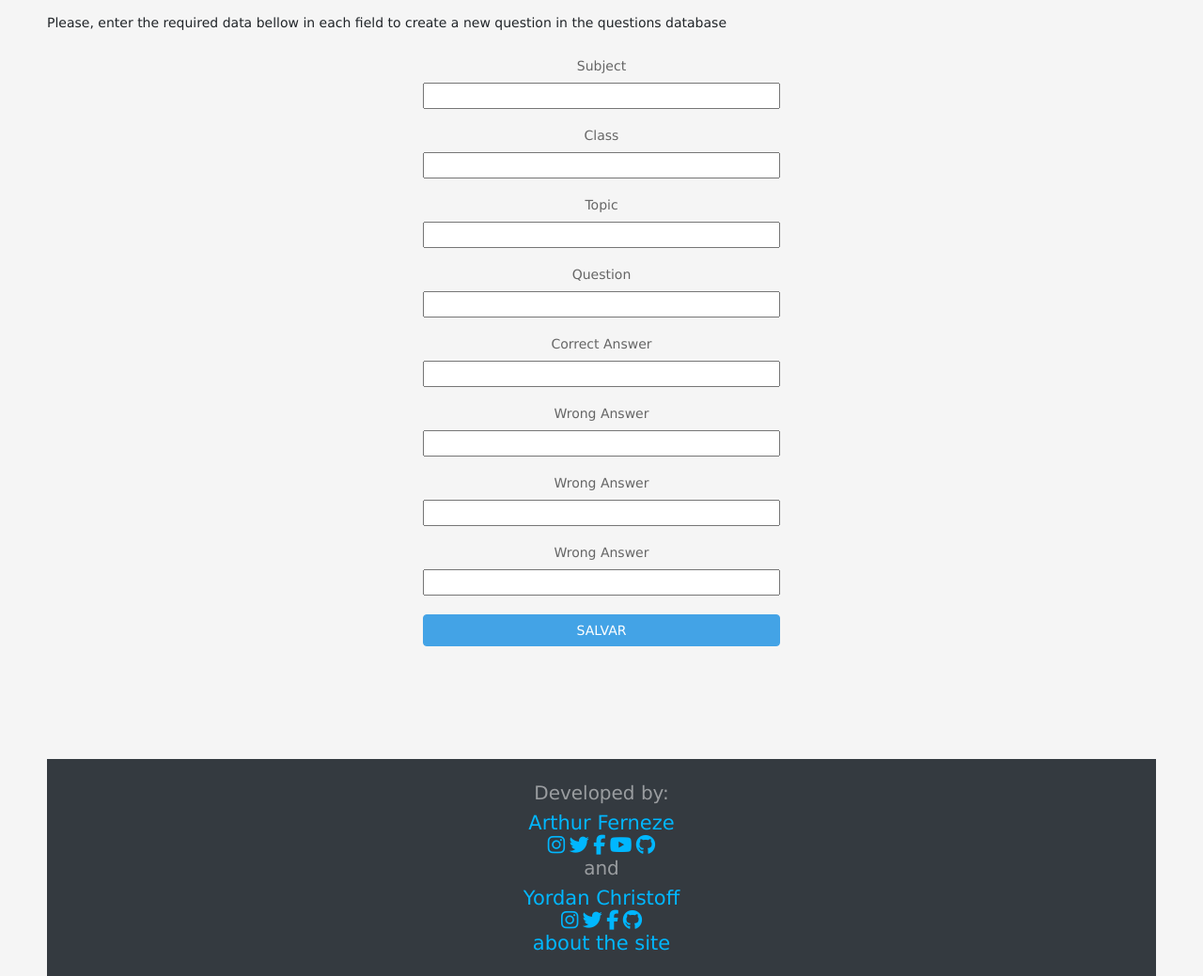
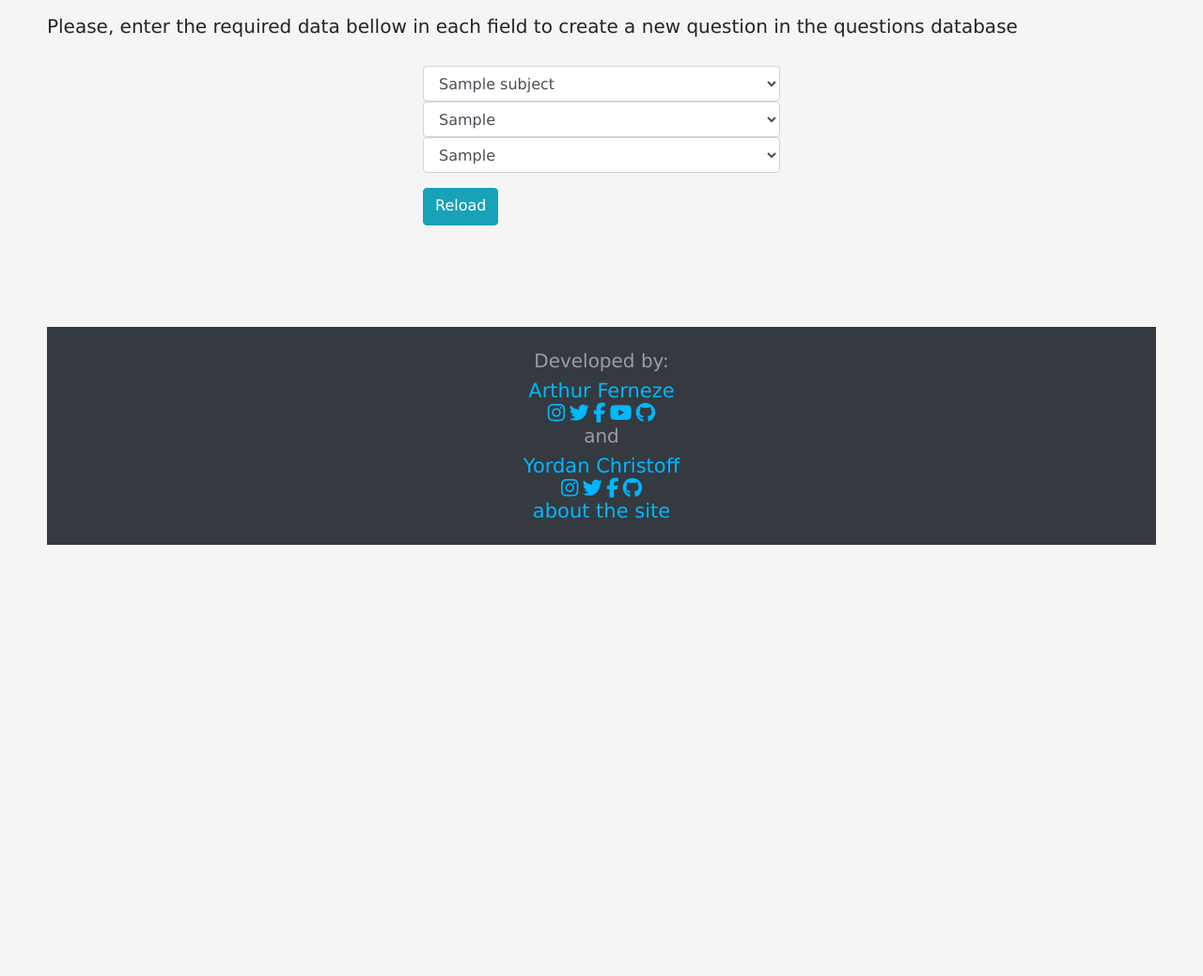
Before and after one commit to farneze/Project-Ironhack-FS-Application, a Node server app: page /addnewquestion in a window 1280 px wide. Shown: the part 80-1119 px from the top of the page at 94% size. After the commit the page ends 660 px from the top, so only its background shows below. Run offline with Node 20, Linux system fonts and the light colour scheme; tables that the repository leaves empty hold one stand-in row (values such as "Sample post"); some libraries are stand-ins or nearby versions.

Commit message:
Questions system almost done

```diff
--- a/routes/index.routes.js
+++ b/routes/index.routes.js
@@ -9,7 +9,22 @@ const passport = require("passport");
 const User = require("../models/User.model");
 const Subject = require("../models/Subjects.model");
 const Question = require("../models/Question.model");
-// const User = require("../models/User.model");
+//pop...noice!
+
+router.get("/addsubjects", async (req, res) => {
+  const result = await Subject.create(
+    { subject: "Biologia", classs: "TemaBio1", topic: "TopicoTemaBio11" },
+    { subject: "Biologia", classs: "TemaBio1", topic: "TopicoTemaBio12" },
+    { subject: "Biologia", classs: "TemaBio2", topic: "TopicoTemaBio21" },
+    { subject: "Biologia", classs: "TemaBio2", topic: "TopicoTemaBio22" },
+    { subject: "História", classs: "TemaHist1", topic: "TopicoTemaHist11" },
+    { subject: "História", classs: "TemaHist1", topic: "TopicoTemaHist12" },
+    { subject: "História", classs: "TemaHist2", topic: "TopicoTemaHist21" },
+    { subject: "História", classs: "TemaHist2", topic: "TopicoTemaHist22" }
+  );
+});
+
+
 
 /* GET home page */
 router.get("/", (req, res) => res.render("index", { title: "Meu saiti 🚀" }));
@@ -128,9 +143,68 @@ router.get("/logout", (req, res) => {
 
 
 // QUESTIONS SYSTEM - get and post routes
-router.get("/addnewquestion", (req, res) => {
-  res.render("addQuestion");
+router.get("/addnewquestion", async(req, res) => {
+  let subject = await Subject.find({}, { subject: 1, _id: 0 });
+  let classs = await Subject.find({}, { classs: 1, _id: 0 });
+  let topic = await Subject.find({}, { topic: 1, _id: 0 });
+
+  subject = subject
+    .map((el) => el.subject)
+    .filter((el, i, arr) => el != arr[i + 1]);
+  classs = classs
+    .map((el) => el.classs)
+    .filter((el, i, arr) => el != arr[i + 1]);
+  topic = topic.map((el) => el.topic).filter((el, i, arr) => el != arr[i + 1]);
+
+  res.render("questions/addQuestion", { subject, classs, topic });
 });
+
+router.get("/queryquestion", async (req, res) => {
+  let subject = req.query.subject;
+  let classs = req.query.classs;
+  let topic = req.query.topic;
+
+  if (req.query.subject == undefined) {
+    subject = await Subject.find({}, { subject: 1, _id: 0 });
+    subject = subject
+      .map((el) => el.subject)
+      .filter((el, i, arr) => el != arr[i + 1]);
+    subject.unshift("Select subject");
+    res.render("questions/addQuestion", { subject });
+  } else if (req.query.classs == undefined) {
+    classs = await Subject.find({ subject: subject }, { classs: 1, _id: 0 });
+    classs = classs
+      .map((el) => el.classs)
+      .filter((el, i, arr) => el != arr[i + 1]);
+    subject = [subject];
+    classs.unshift("Select class");
+    res.render("questions/addQuestion", { subject, classs });
+  } else if (req.query.topic == undefined) {
+    topic = await Subject.find(
+      { subject: subject, classs: classs },
+      { topic: 1, _id: 0 }
+    );
+    topic = topic
+      .map((el) => el.topic)
+      .filter((el, i, arr) => el != arr[i + 1]);
+    subject = [subject];
+    classs = [classs];
+    topic.unshift("Select topic");
+    res.render("questions/addQuestion", { subject, classs, topic });
+  } else {
+    subject = [subject];
+    classs = [classs];
+    topic = [topic];
+    res.render("questions/addQuestion", {
+      subject,
+      classs,
+      topic,
+      myBool: true,
+    });
+  }
+});
+
+
 
 router.post("/addnewquestion", async (req, res) => {
   let {
@@ -167,51 +241,6 @@ router.post("/addnewquestion", async (req, res) => {
 });
 
 //SUBJECT SYSTEM - routes related to it
-
-router.get("/listsubjects", async (req, res) => {
-  let subject = await Subject.find({}, { subject: 1, _id: 0 }); //.exec();
-  let classs = await Subject.find({}, { classs: 1, _id: 0 }); //.exec();
-  let topic = await Subject.find({}, { topic: 1, _id: 0 }); //.exec();
-
-  subject = subject
-    .map((el) => el.subject)
-    .filter((el, i, arr) => el != arr[i + 1]);
-  classs = classs
-    .map((el) => el.classs)
-    .filter((el, i, arr) => el != arr[i + 1]);
-  topic = topic.map((el) => el.topic).filter((el, i, arr) => el != arr[i + 1]);
-});
-
-router.get("/addsubjects", async (req, res) => {
-  const result = await Subject.create(
-    { subject: "Biologia", classs: "TemaBio1", topic: "TopicoTemaBio11" },
-    { subject: "Biologia", classs: "TemaBio1", topic: "TopicoTemaBio12" },
-    { subject: "Biologia", classs: "TemaBio2", topic: "TopicoTemaBio21" },
-    { subject: "Biologia", classs: "TemaBio2", topic: "TopicoTemaBio22" },
-    { subject: "História", classs: "TemaHist1", topic: "TopicoTemaHist11" },
-    { subject: "História", classs: "TemaHist1", topic: "TopicoTemaHist12" },
-    { subject: "História", classs: "TemaHist2", topic: "TopicoTemaHist21" },
-    { subject: "História", classs: "TemaHist2", topic: "TopicoTemaHist22" }
-  );
-});
-
-router.get("/addnewsubjects", async (req, res) => {
-  let subject = await Subject.find({}, { subject: 1, _id: 0 });
-  let classs = await Subject.find({}, { classs: 1, _id: 0 });
-  let topic = await Subject.find({}, { topic: 1, _id: 0 });
-
-  subject = subject
-    .map((el) => el.subject)
-    .filter((el, i, arr) => el != arr[i + 1]);
-  classs = classs
-    .map((el) => el.classs)
-    .filter((el, i, arr) => el != arr[i + 1]);
-  topic = topic.map((el) => el.topic).filter((el, i, arr) => el != arr[i + 1]);
-
-  res.render("subjects/editDeleteSubjects", { subject, classs, topic });
-});
-
-// ===================== EDIT / DELETE =============
 router.get("/querysubjects", async (req, res) => {
   let subject = req.query.subject;
   let classs = req.query.classs;
@@ -313,12 +342,22 @@ router.get("/deletesubjects", async (req, res) => {
 
 // FRIENDS SYSTEM - routes related
 router.get("/addfriend", (req, res) => {
-  res.render("addFriend");
+  res.render("friends/addFriend");
 })
 
-router.get("/addfriend", (req, res) => {
-  res.render("addFriend");
-})
+router.get("/populatefriends", async (req, res) => {
+  const result = await User.create(
+    { subject: "Biologia", classs: "TemaBio1", topic: "TopicoTemaBio11" },
+    { subject: "Biologia", classs: "TemaBio1", topic: "TopicoTemaBio12" },
+    { subject: "Biologia", classs: "TemaBio2", topic: "TopicoTemaBio21" },
+    { subject: "Biologia", classs: "TemaBio2", topic: "TopicoTemaBio22" },
+    { subject: "História", classs: "TemaHist1", topic: "TopicoTemaHist11" },
+    { subject: "História", classs: "TemaHist1", topic: "TopicoTemaHist12" },
+    { subject: "História", classs: "TemaHist2", topic: "TopicoTemaHist21" },
+    { subject: "História", classs: "TemaHist2", topic: "TopicoTemaHist22" }
+  );
+});
+
 
 
 router.get("/developers", (req, res) => {
--- a/views/addQuestion.hbs
+++ /dev/null
@@ -1,62 +0,0 @@
-{{!-- Aqui há o formulário para se adicionar uma nova questão
-ao banco de dados. Ele receberá cada uma das ropriedades
-necessárias e enviará como metodo "post" para o indexRoutes --}}
-<h1>{{title}}</h1>
-<p>Please, enter the required data bellow in each field to create a new question in the questions database</p>
-
-<form action="/addnewquestion" method="POST">
-  <label>Subject</label>
-  <input type="text" name="subject">
-  {{!-- Mensagem de erro para validacao do formulario --}}
-  {{#if subject}}
-  {{> errorPartial subject}}
-  {{/if}}
-  <label>Class</label>
-  <input type="text" name="classs">
-  {{#if classs}}
-  {{> errorPartial classs}}
-  {{/if}}
-
-  <label>Topic</label>
-  <input type="text" name="topic">
-  {{#if topic}}
-  {{> errorPartial topic}}
-  {{/if}}
-
-  <label>Question</label>
-  <input type="text" name="question" rows="4" cols="50">
-  {{#if question}}
-  {{> errorPartial question}}
-  {{/if}}
-
-  <label>Correct Answer</label>
-  <input type="text" name="correctAnswer" rows="4" cols="50">
-  {{#if correctAnswer}}
-  {{> errorPartial correctAnswer}}
-  {{/if}}
-
-
-  <label>Wrong Answer</label>
-  <input type="text" name="wrongAnswer" rows="4" cols="50">
-  {{#if  wrongAnswers}}
-  {{> errorPartial  wrongAnswers}}
-  {{/if}}
-
-  <label>Wrong Answer</label>
-  <input type="text" name="wrongAnswer" rows="4" cols="50">
-  {{#if  wrongAnswers}}
-  {{> errorPartial  wrongAnswers}}
-  {{/if}}
-
-  <label>Wrong Answer</label>
-  <input type="text" name="wrongAnswer" rows="4" cols="50">
-  {{#if  wrongAnswers}}
-  {{> errorPartial  wrongAnswers}}
-  {{/if}}
-
-
-  <button type="submit">Salvar</button>
-  {{#if errorMessage}}
-  {{> errorPartial errorMessage}}
-  {{/if}}
-</form>
--- a/views/layout.hbs
+++ b/views/layout.hbs
@@ -2,16 +2,16 @@
 <html lang="en">
 
   <head>
+
     <meta charset="UTF-8">
     <meta name="viewport" content="width=device-width, initial-scale=1.0">
     <meta http-equiv="X-UA-Compatible" content="ie=edge">
     <title>{{title}}</title>
     <link href="https://stackpath.bootstrapcdn.com/bootstrap/4.3.1/css/bootstrap.min.css" rel="stylesheet" />
-    {{!-- <script src="https://stackpath.bootstrapcdn.com/bootstrap/4.1.3/js/bootstrap.min.js" integrity="sha384-ChfqqxuZUCnJSK3+MXmPNIyE6ZbWh2IMqE241rYiqJxyMiZ6OW/JmZQ5stwEULTy" crossorigin="anonymous"></script>
-    <script src="https://code.jquery.com/jquery-3.3.1.slim.min.js" integrity="sha384-q8i/X+965DzO0rT7abK41JStQIAqVgRVzpbzo5smXKp4YfRvH+8abtTE1Pi6jizo" crossorigin="anonymous"></script>
-    <script src="https://cdnjs.cloudflare.com/ajax/libs/popper.js/1.14.3/umd/popper.min.js" integrity="sha384-ZMP7rVo3mIykV+2+9J3UJ46jBk0WLaUAdn689aCwoqbBJiSnjAK/l8WvCWPIPm49" crossorigin="anonymous"></script> --}}
+
     <link rel="stylesheet" href="/stylesheets/style.css" />
     <script src="https://kit.fontawesome.com/e51ecd7475.js" crossorigin="anonymous"></script>
+
   </head>
 
   <body>
@@ -132,6 +132,9 @@
     </footer> --}}
 
     <script src="/javascripts/script.js"></script>
+    <script src="https://code.jquery.com/jquery-3.2.1.slim.min.js" integrity="sha384-KJ3o2DKtIkvYIK3UENzmM7KCkRr/rE9/Qpg6aAZGJwFDMVNA/GpGFF93hXpG5KkN" crossorigin="anonymous"></script>
+    <script src="https://cdnjs.cloudflare.com/ajax/libs/popper.js/1.12.9/umd/popper.min.js" integrity="sha384-ApNbgh9B+Y1QKtv3Rn7W3mgPxhU9K/ScQsAP7hUibX39j7fakFPskvXusvfa0b4Q" crossorigin="anonymous"></script>
+    <script src="https://maxcdn.bootstrapcdn.com/bootstrap/4.0.0/js/bootstrap.min.js" integrity="sha384-JZR6Spejh4U02d8jOt6vLEHfe/JQGiRRSQQxSfFWpi1MquVdAyjUar5+76PVCmYl" crossorigin="anonymous"></script>
   </body>
 
 </html>
--- /dev/null
+++ b/views/questions/addQuestion.hbs
@@ -0,0 +1,78 @@
+{{!-- Aqui há o formulário para se adicionar uma nova questão
+ao banco de dados. Ele receberá cada uma das ropriedades
+necessárias e enviará como metodo "post" para o indexRoutes --}}
+<h1>{{title}}</h1>
+<h5>Please, enter the required data bellow in each field to create a new question in the questions database</h5>
+
+
+
+<form action="/queryquestion" method="GET">
+
+  <div class="form-group">
+      <select id="inputSubject" class="form-control" name="subject" onchange="this.form.submit()">
+          {{#each subject}}
+              <option value="{{this}}">{{this}}</option>
+          {{/each}}
+      </select>
+
+      {{#if classs}}
+        <select id="inputClass" class="form-control" name="classs" onchange="this.form.submit()">
+            {{#each classs}}
+                <option value="{{this}}">{{this}}</option>
+            {{/each}}
+        </select>
+      {{/if}}
+
+      {{#if topic}}
+        <select id="inputTopic" class="form-control" name="topic" onchange="this.form.submit()">
+            {{#each topic}}
+                <option value="{{this}}">{{this}}</option>
+            {{/each}}
+        </select>
+      {{/if}}
+
+
+  </div>
+  <a href="/addnewquestion" class="pb-2 mb-2 btn btn-info" role="button">Reload</a>
+
+  {{#if myBool}}
+      <label>Question</label>
+      <input type="text" name="question" rows="4" cols="50">
+      {{#if question}}
+      {{> errorPartial question}}
+      {{/if}}
+
+      <label>Correct Answer</label>
+      <input type="text" name="correctAnswer" rows="4" cols="50">
+      {{#if correctAnswer}}
+      {{> errorPartial correctAnswer}}
+      {{/if}}
+
+
+      <label>Wrong Answer</label>
+      <input type="text" name="wrongAnswer" rows="4" cols="50">
+      {{#if  wrongAnswers}}
+      {{> errorPartial  wrongAnswers}}
+      {{/if}}
+
+      <label>Wrong Answer</label>
+      <input type="text" name="wrongAnswer" rows="4" cols="50">
+      {{#if  wrongAnswers}}
+      {{> errorPartial  wrongAnswers}}
+      {{/if}}
+
+      <label>Wrong Answer</label>
+      <input type="text" name="wrongAnswer" rows="4" cols="50">
+      {{#if  wrongAnswers}}
+      {{> errorPartial  wrongAnswers}}
+      {{/if}}
+
+
+      <button type="submit">Salvar</button>
+      {{#if errorMessage}}
+      {{> errorPartial errorMessage}}
+      {{/if}}
+  {{/if}}
+
+
+</form>
```
Also changed, not shown: views/auth/profile.hbs (+39 -6 lines), views/friends/addFriend.hbs (renamed from views/addFriend.hbs).
